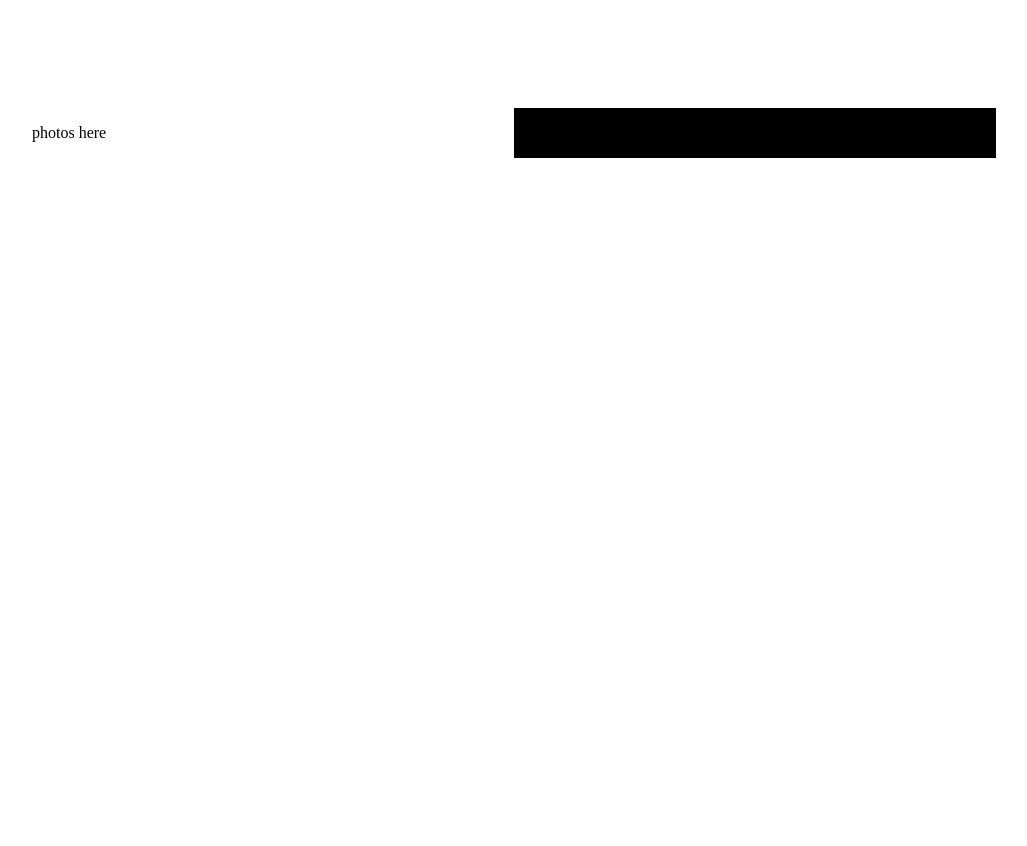
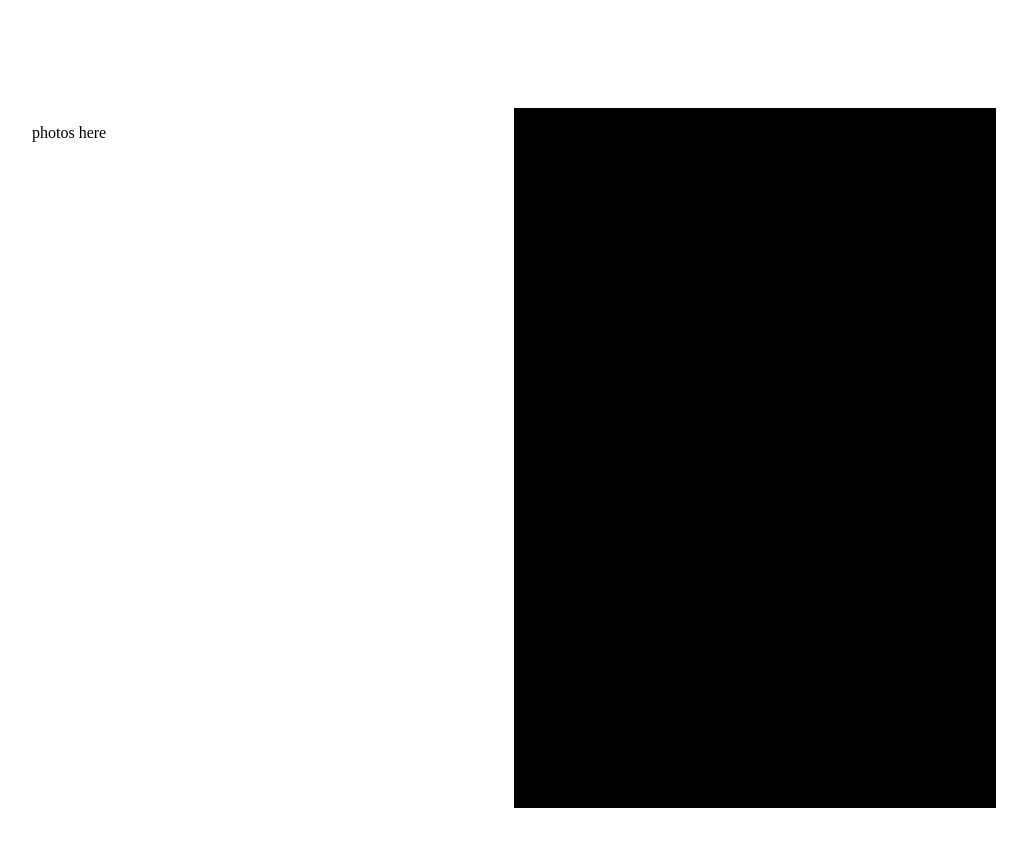
Before and after one commit to Aren-dt/Woodworking-Website, a plain HTML site: page index.html in a window 1280 px wide. Shown: the whole page, without its empty margins (126-1153 px from the left). Before the commit the page ends 800 px from the top, so only its background shows below. Drawn offline with Linux system fonts and the light colour scheme.

Commit message:
Update index.html

```diff
--- a/index.html
+++ b/index.html
@@ -8,7 +8,7 @@
   <div class="gallery">
     <p>photos here
   </div>
-  <div class="selector">
+  <div class="selector" style="height:700px">
     <p>info here
   </div>
  </div>
```
